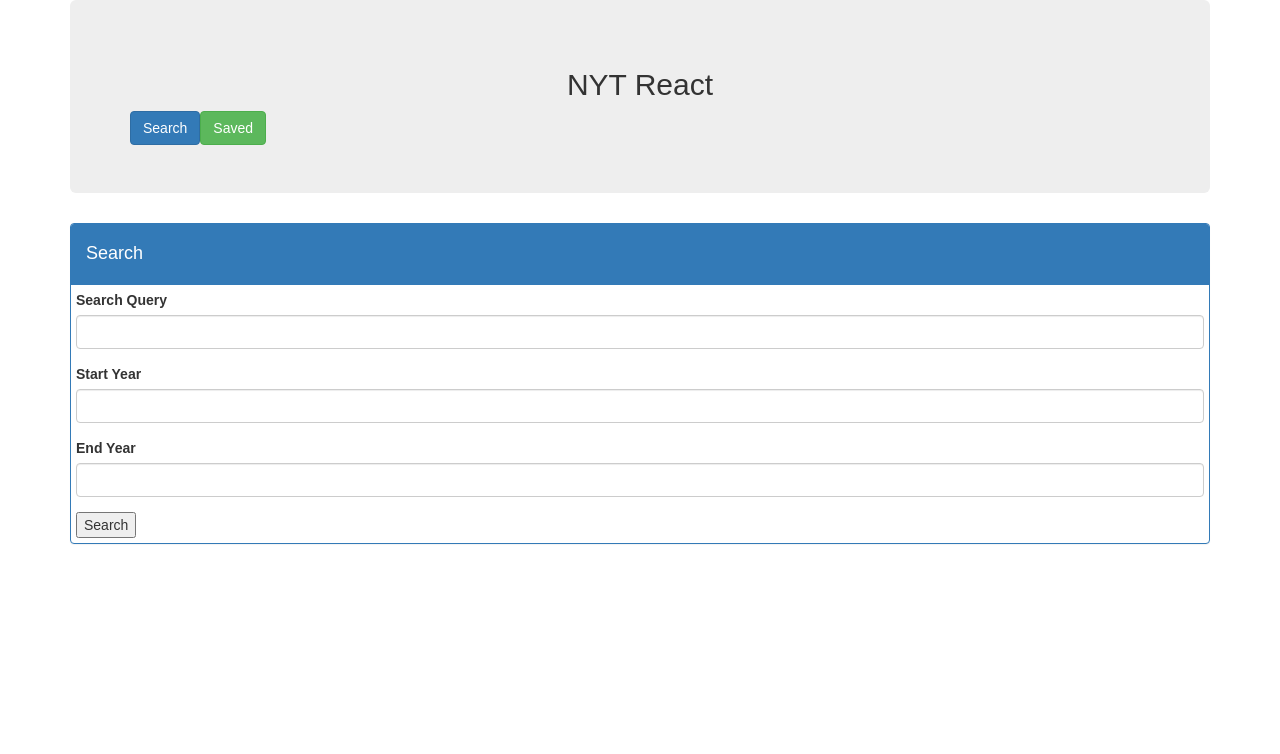
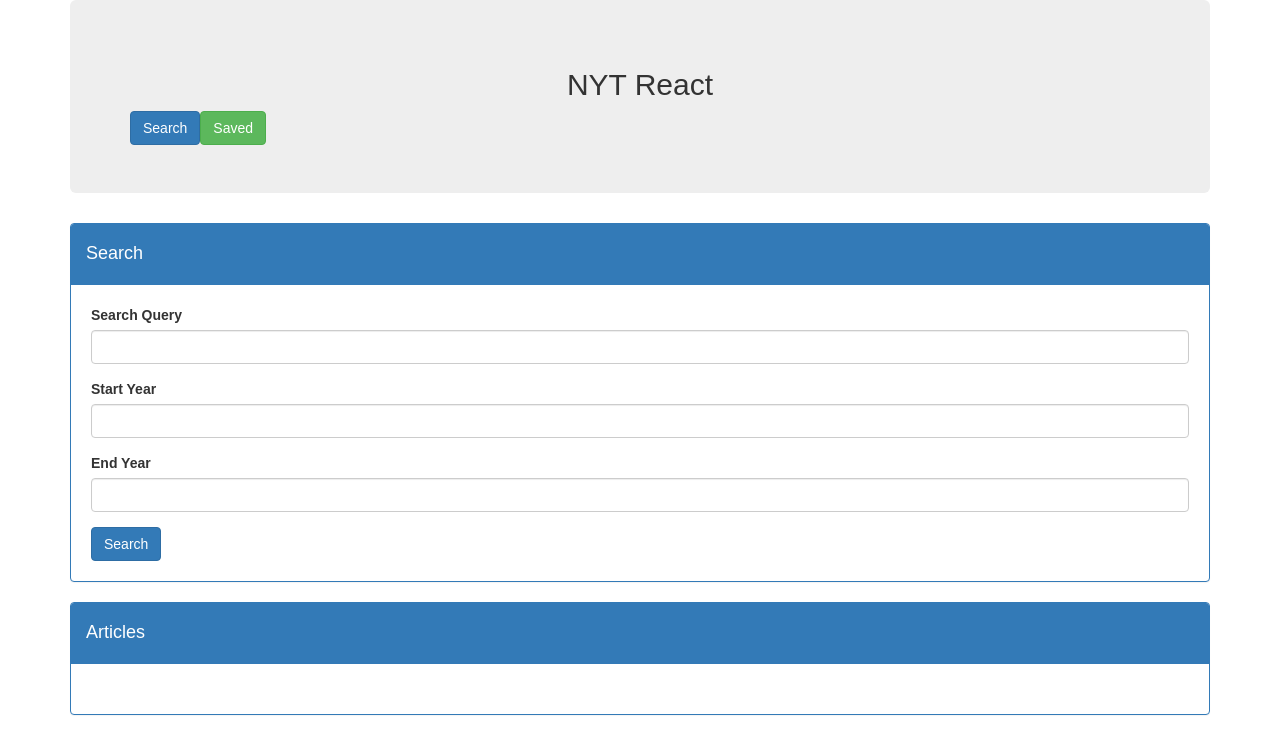
Before and after one commit to Peter-Burns/nytreact, a React (Create React App) app in the folder client/: page / in a window 1280 px wide. Shown: the top 754 px of the page. Built offline with nearby package versions, Linux system fonts and the light colour scheme.

Commit message:
Building for production

```diff
--- a/client/package.json
+++ b/client/package.json
@@ -5,6 +5,7 @@
   "proxy": "http://localhost:3001/",
   "dependencies": {
     "axios": "^0.18.0",
+    "moment": "^2.21.0",
     "react": "^16.0.0",
     "react-dom": "^16.0.0",
     "react-scripts": "1.0.14"
--- a/client/src/pages/Search.js
+++ b/client/src/pages/Search.js
@@ -1,11 +1,13 @@
 import React, { Component } from "react";
 import API from "../utils/API";
+import moment from 'moment';
 
 class Search extends Component {
   state = {
     query: "",
     start: "",
-    end: ""
+    end: "",
+    articles: []
   };
 
   handleInputChange = event => {
@@ -15,21 +17,35 @@
     });
   };
 
+  saveArticle = (title, snippet, url, date) =>{
+    API.saveArticle({title:title, snippet:snippet, url:url, dateCreated:date})
+    .then(res => alert('Saved!'))
+    .catch(err => console.log(err));
+  }
+
+  loadArticles = articles => {
+    this.setState({
+      articles: articles.data.response.docs
+    });
+  }
+
   handleFormSubmit = event => {
     event.preventDefault();
     if (this.state.query && this.state.start && this.state.end) {
       API.searchArticles(this.state.query, this.state.start, this.state.end)
-        .then(res => this.loadBooks())
+        .then(res => this.loadArticles(res))
         .catch(err => console.log(err));
     }
   };
 
   render() {
     return (
+      <section>
         <div className="panel panel-primary">
           <div className="panel-heading">
             <h4>Search</h4>
           </ div>
+          <div className="panel-body">
             <form className='form'>
               <div className='form-group'>
                 <label htmlFor='searchQuery'>Search Query</ label>
@@ -43,11 +59,30 @@
                 <label htmlFor='endYear'>End Year</ label>
                 <input name="end" value={this.state.end} onChange={this.handleInputChange} className='form-control' type='text' id='endYear' />
               </ div>
-          <button type='submit' onClick={this.handleFormSubmit}>
+              <button className="btn btn-primary" type='submit' onClick={this.handleFormSubmit}>
                 Search
               </ button>
             </ form>
+          </div>
         </ div>
+        <div className="panel panel-primary">
+          <div className="panel-heading">
+            <h4>Articles</h4>
+          </ div>
+          <div className="panel-body">
+            <div className="list-group">
+              {this.state.articles.map(article => (
+                <div key={article.web_url} className="list-group-item">
+                  <a href={article.web_url}><h4>{article.headline.main}</h4></a>
+                  <p>{article.snippet || "No text preview"}</p>
+                  {moment(article.pub_date).format('M/D/YYYY h:mmA')}
+                  <button className="btn btn-success" onClick={this.saveArticle(article.headline.main, article.snippet,article.web_url,moment(article.pub_date))}>Save Article</button>
+                </div>
+              ))}
+            </div>
+          </div>
+        </div>
+      </ section>
     );
   }
 }
--- a/client/src/utils/API.js
+++ b/client/src/utils/API.js
@@ -4,7 +4,7 @@
     searchArticles: function (query, start, end) {
         return axios.get("https://api.nytimes.com/svc/search/v2/articlesearch.json", {
             params: {
-                'api-key': process.env.API_KEY,
+                'api-key': process.env.API_KEY || 'b9f91d369ff59547cd47b931d8cbc56b:0:74623931',
                 'q': query,
                 'begin_date': start + '0101',
                 'end_date': end + '1231'
```
Also changed, not shown: 9 other files (tests, documents, lock files or other folders). Lines whose indentation alone changed are shown as unchanged.
